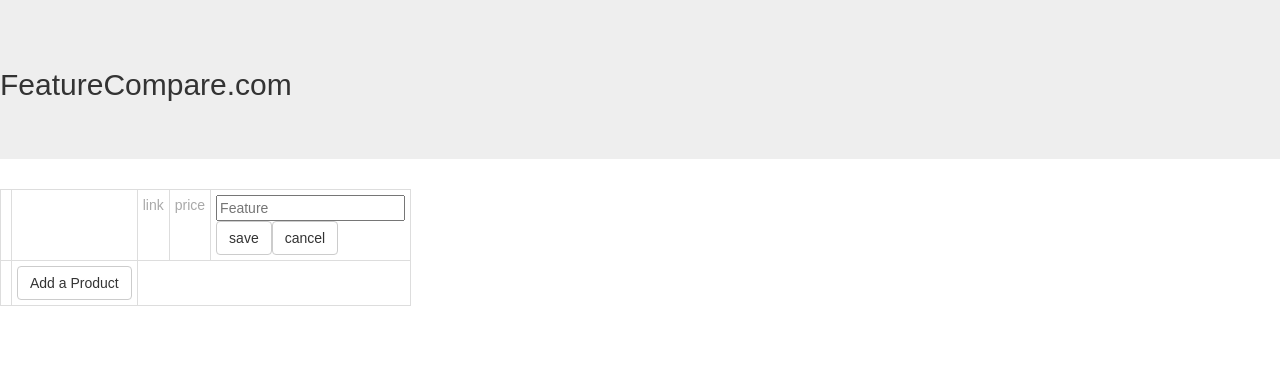
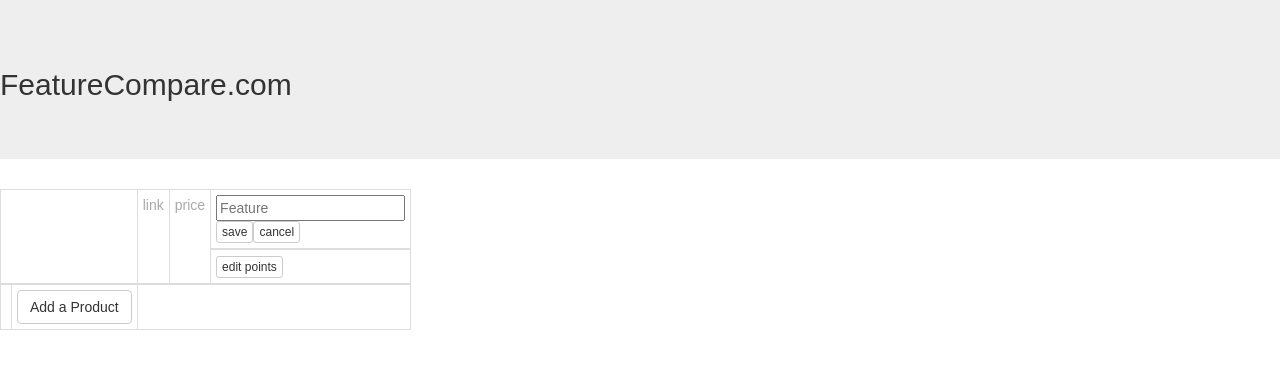
Before and after one commit to burrowdown/feature-compare, a React (Create React App) app: page / in a window 1280 px wide. Both pictures are taken after a click on the button "Add a feature". Shown: the top 368 px of the page. Built offline with nearby package versions, Linux system fonts and the light colour scheme.

Commit message:
restructure HTML, add weights to data structure

```diff
--- a/src/App.js
+++ b/src/App.js
@@ -2,11 +2,13 @@
 import './App.css'
 import { Jumbotron, Table, Button } from 'react-bootstrap'
 import FeatureTable from './FeatureTable'
+import FeatureRow from './FeatureRow'
 
 class App extends Component {
   constructor (props) {
     super(props)
     this.state = {
+      // features: [{'name': 'waterproof', 'weight': 1, 'score': 0}],
       features: [],
       // products: [{'name': 'stuff', 'url': 'example.com', 'price': '$50'}, {'name': 'things', 'url': ''}],
       products: [],
@@ -21,6 +23,7 @@
     this.handleNewFeatureSave = this.handleNewFeatureSave.bind(this)
     this.handleNewFeatureInputChange = this.handleNewFeatureInputChange.bind(this)
   }
+
   handleNewProductButton () {
     this.setState({
       productInput: true
@@ -35,7 +38,9 @@
 
   handleNewProductInputSave () {
     let newProducts = this.state.products.map((x) => Object.assign({}, x))
-    newProducts.push({'name': this.state.currentNewProductInput, 'url': '', 'price': ''})
+    if (this.state.currentNewProductInput !== '') {
+      newProducts.push({'name': this.state.currentNewProductInput, 'url': '', 'price': ''})
+    }
     this.setState({
       products: newProducts,
       productInput: false,
@@ -49,15 +54,17 @@
       currentNewProductInput: ''
     })
   }
+
   handleNewFeatureInputChange (e) {
     this.setState({
       currentNewFeatureInput: e.target.value
     })
   }
+
   handleNewFeatureSave () {
-    let newFeatures = this.state.features.map((x) => x)
+    let newFeatures = this.state.features.map((x) => Object.assign({}, x))
     if (this.state.currentNewFeatureInput !== '') {
-      newFeatures.push(this.state.currentNewFeatureInput)
+      newFeatures.push({'name': this.state.currentNewFeatureInput, 'weight': 1, 'score': 0})
     }
     this.setState({
       features: newFeatures,
@@ -73,13 +80,15 @@
         onChange={this.handleNewProductInputChange}
         placeholder='Product name'
         value={this.state.currentNewProductInput}
-        />
+      />
         <Button
           id='save-button'
+          bsSize='xsmall'
           onClick={this.handleNewProductInputSave}
         >save</Button>
         <Button
           id='cancel-button'
+          bsSize='xsmall'
           onClick={this.handleNewProductCancelButton}
         >cancel</Button>
       </td>
@@ -89,11 +98,14 @@
       <div className='App'>
         <Jumbotron><h2>FeatureCompare.com</h2></Jumbotron>
         <Table bordered condensed hover>
+          <FeatureRow
+            features={this.state.features}
+            onNewFeatureSave={this.handleNewFeatureSave}
+            onNewFeatureInputChange={this.handleNewFeatureInputChange}
+          />
           <FeatureTable
             products={this.state.products}
             features={this.state.features}
-            onNewFeatureSave={this.handleNewFeatureSave}
-            onNewFeatureInputChange={this.handleNewFeatureInputChange}
           />
           <tfoot>
             <tr id='new-product-row'>
--- a/src/FeatureRow.js
+++ b/src/FeatureRow.js
@@ -12,25 +12,29 @@
     this.handleNewFeatureCancel = this.handleNewFeatureCancel.bind(this)
     this.newFeatureSave = this.newFeatureSave.bind(this)
   }
+
   handleNewFeatureButton (e) {
     this.setState({
       featureInput: true
     })
   }
+
   newFeatureSave (e) {
     this.props.onNewFeatureSave()
     this.setState({
       featureInput: false
     })
   }
+
   handleNewFeatureCancel (e) {
     this.setState({
       featureInput: false
     })
   }
+
   render () {
     const cols = this.props.features.map((feature) => {
-      return (<td>{feature}</td>)
+      return (<td>{feature.name}</td>)
     })
     let featureField
     if (this.state.featureInput) {
@@ -42,10 +46,12 @@
       />
         <Button
           id='feature-save-button'
+          bsSize='xsmall'
           onClick={this.newFeatureSave}
         >save</Button>
         <Button
           id='feature-cancel-button'
+          bsSize='xsmall'
           onClick={this.handleNewFeatureCancel}
         >cancel</Button>
       </td>
@@ -55,17 +61,26 @@
         onClick={this.handleNewFeatureButton}
       >Add a feature</Button></td>
     }
+    const weights = this.props.features.map((feature) => {
+      return (<td>{feature.weight}</td>)
+    })
 
     return (
-      <tr id='new-feature-row'>
-        <td />
-        <td />
-        <td className='weak'>link</td>
-        <td className='weak'>price</td>
-        {cols}
-        {featureField}
-
-      </tr>
+      <thead>
+        <tr id='new-feature-row'>
+          <td rowSpan={2} colSpan={2} />
+          <td rowSpan={2} className='weak'>link</td>
+          <td rowSpan={2} className='weak'>price</td>
+          {cols}
+          {featureField}
+        </tr>
+        <tr id='weight-row'>
+          {weights}
+          <td><Button
+            id='edit-weight-button'
+            bsSize='xsmall'>edit points</Button></td>
+        </tr>
+      </thead>
     )
   }
 }
--- a/src/FeatureTable.js
+++ b/src/FeatureTable.js
@@ -1,7 +1,6 @@
 import React, { Component } from 'react'
 import PropTypes from 'prop-types'
 import ProductRow from './ProductRow'
-import FeatureRow from './FeatureRow'
 
 export default class FeatureTable extends Component {
   render () {
@@ -13,11 +12,6 @@
 
     return (
       <tbody>
-        <FeatureRow
-          features={this.props.features}
-          onNewFeatureSave={this.props.onNewFeatureSave}
-          onNewFeatureInputChange={this.props.onNewFeatureInputChange}
-        />
         {rows}
       </tbody>
     )
@@ -26,7 +20,5 @@
 
 FeatureTable.propTypes = {
   products: PropTypes.array,
-  features: PropTypes.array,
-  onNewFeatureSave: PropTypes.func,
-  onNewFeatureInputChange: PropTypes.func
+  features: PropTypes.array
 }
--- a/src/ProductRow.js
+++ b/src/ProductRow.js
@@ -50,7 +50,11 @@
     // TODO: refactor some amount of this into its own function
     let link, price, editSave
     if (this.state.isEditable) {
-      editSave = <Button id='save-button' onClick={this.handleProductSave}>save</Button>
+      editSave = <Button
+        id='save-button'
+        bsSize='xsmall'
+        onClick={this.handleProductSave}
+      >save</Button>
       price = <input
         id='price-input'
         placeholder='put price here'
@@ -64,7 +68,10 @@
         onChange={this.handleLinkInputChange}
       />
     } else {
-      editSave = <Button id='edit-button' onClick={this.handleProductEdit}>edit</Button>
+      editSave = <Button
+        id='edit-button'
+        bsSize='xsmall'
+        onClick={this.handleProductEdit}>edit</Button>
       price = this.props.productRow.price
       if (this.props.productRow.url === '') {
         link = ''
```
Also changed, not shown: 1 other file (tests, documents, lock files or other folders).
